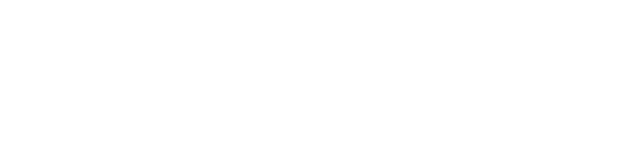
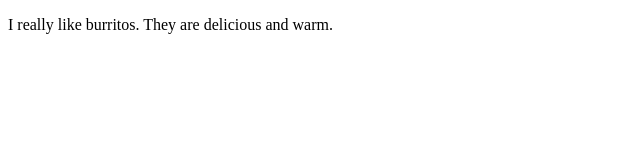
Before and after one commit to BryanLong14/bryan-tyler-collaborating-with-git, a plain HTML site: page drills/version-3/index.html in a window 1280 px wide. Shown: the whole page, without its empty margins (0-640 px from the left). Drawn offline with Linux system fonts and the light colour scheme.

Commit message:
You should edit an HTML file. Add a paragraph about something you like.

```diff
--- a/drills/version-3/index.html
+++ b/drills/version-3/index.html
@@ -6,6 +6,8 @@
     <title>Bryan and Tyler Collab</title>
   </head>
   <body>
-
+<p>
+  I really like burritos. They are delicious and warm.
+</p>
   </body>
 </html>
```
